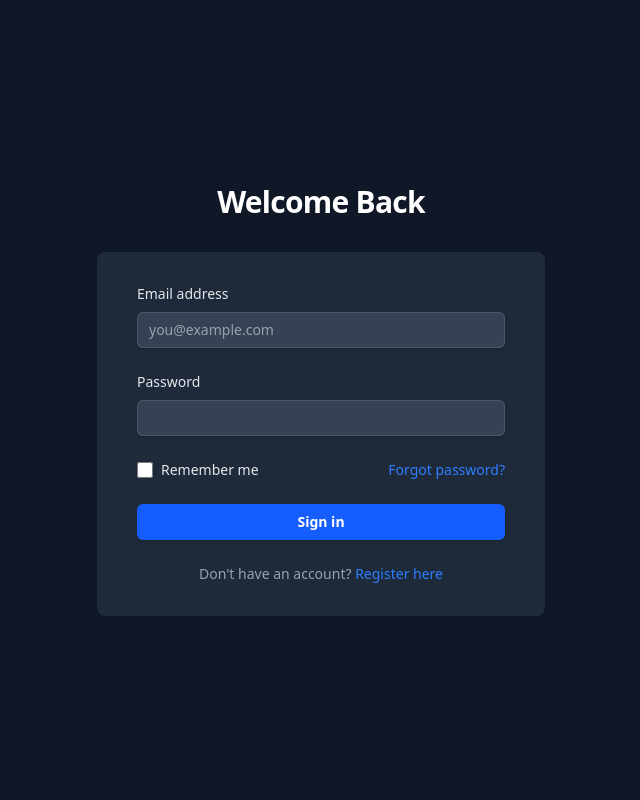
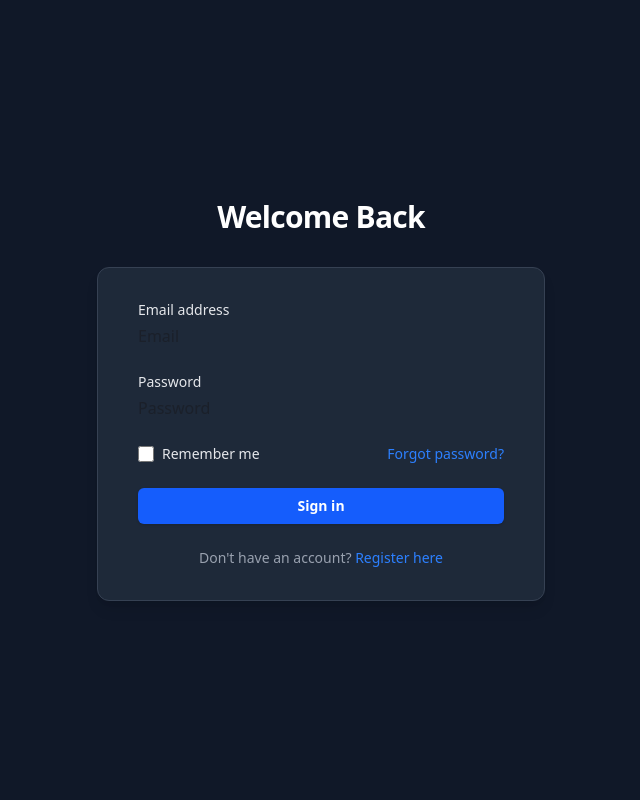
Before and after one commit to Des331150/perfectpitch, a Django app: page /login/ in a window 1280 px wide. Shown: the whole page, without its empty margins (319-959 px from the left). Run offline with Django 5.2, Linux system fonts and the light colour scheme; style sheets or scripts are compiled from the project's sources; some libraries are stand-ins or nearby versions.

Commit message:
edited the login template

```diff
--- a/perfect_pitch/pitch/templates/login.html
+++ b/perfect_pitch/pitch/templates/login.html
@@ -5,24 +5,27 @@
     <div class="sm:mx-auto sm:w-full sm:max-w-md">
         <h2 class="text-center text-3xl font-bold tracking-tight text-white mb-8">Welcome Back</h2>
 
-        <div class="bg-gray-800 py-8 px-6 shadow rounded-lg sm:px-10">
+        <div class="bg-gray-800 py-8 px-6 shadow-lg rounded-xl border border-gray-700 sm:px-10">
             <form action="{% url 'pitch:homepage' %}" method="POST" class="space-y-6">
                 {% csrf_token %}
 
                 <div>
-                    <label for="email" class="block text-sm font-medium text-gray-200">Email address</label>
-                    <div class="mt-2">
-                        <input id="email" name="email" type="email" required autocomplete="email"
-                            class="block w-full rounded-md border-0 bg-gray-700 text-white px-3 py-2 shadow-sm ring-1 ring-inset ring-gray-600 placeholder:text-gray-400 focus:ring-2 focus:ring-inset focus:ring-blue-500 sm:text-sm"
-                            placeholder="you@example.com" />
+                    <label for="email" class="block text-sm font-medium text-gray-200 mb-1">Email address</label>
+                    <div class="relative">
+                        {{ form.email }}
+                        {% if form.email.errors %}
+                        <p class="text-red-400 text-sm mt-1">{{ form.email.errors.0 }}</p>
+                        {% endif %}
                     </div>
                 </div>
 
                 <div>
-                    <label for="password" class="block text-sm font-medium text-gray-200">Password</label>
-                    <div class="mt-2">
-                        <input id="password" name="password" type="password" required
-                            class="block w-full rounded-md border-0 bg-gray-700 text-white px-3 py-2 shadow-sm ring-1 ring-inset ring-gray-600 placeholder:text-gray-400 focus:ring-2 focus:ring-inset focus:ring-blue-500 sm:text-sm" />
+                    <label for="password" class="block text-sm font-medium text-gray-200 mb-1"">Password</label>
+                    <div class=" relative">
+                        {{ form.password }}
+                        {% if form.password.errors %}
+                        <p class="text-red-400 text-sm mt-1">{{ form.password.errors.0 }}</p>
+                        {% endif %}
                 </div>
         </div>
 
```
Lines whose indentation alone changed are shown as unchanged.
